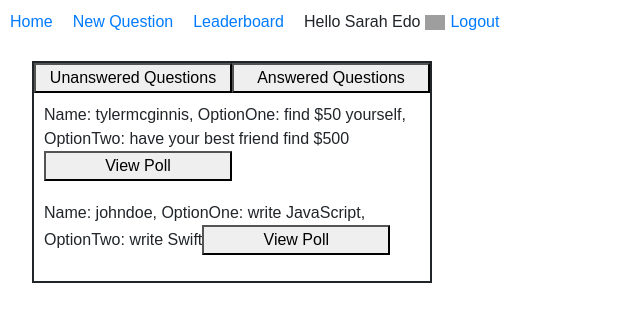
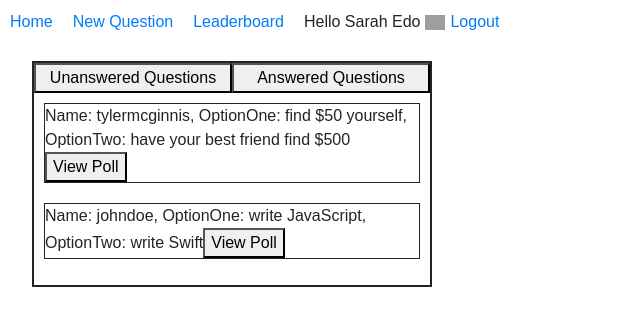
Before and after one commit to yuyi1000/reactnd-would-you-rather-app, a React (Create React App) app: page /login in a window 1280 px wide. Both pictures are taken after a click on the input "Sign in". Shown: the top 326 px of the page, without its empty margins (0-640 px from the left). Built offline with nearby package versions, Linux system fonts and the light colour scheme; grey boxes are pictures that could not be loaded.

Commit message:
add border for each question preview

```diff
--- a/src/components/Home.js
+++ b/src/components/Home.js
@@ -39,10 +39,10 @@ class Home extends Component {
     return (
       <div className='home-view'>
         <nav>
-          <button onClick={this.jumpToUnansweredQuestions}>
+          <button className='home-nav' onClick={this.jumpToUnansweredQuestions}>
             Unanswered Questions
           </button>
-          <button onClick={this.jumpToAnsweredQuestions}>
+          <button className='home-nav' onClick={this.jumpToAnsweredQuestions}>
             Answered Questions
           </button>
         </nav>
--- a/src/components/QuestionPreview.js
+++ b/src/components/QuestionPreview.js
@@ -19,7 +19,7 @@ class QuestionPreview extends Component {
     const { question, isAnswered } = this.props
 
     return (
-      <div>
+      <div className='question-preview'>
         Name: {question.author},
         OptionOne: {question.optionOne.text},
         OptionTwo: {question.optionTwo.text}
--- a/src/index.css
+++ b/src/index.css
@@ -53,6 +53,11 @@ li {
   margin-left: 2em;
 }
 
-.home-view button {
+.home-nav {
   width: 50%;
 }
+
+.question-preview {
+  border: solid 1px;
+
+}
```
